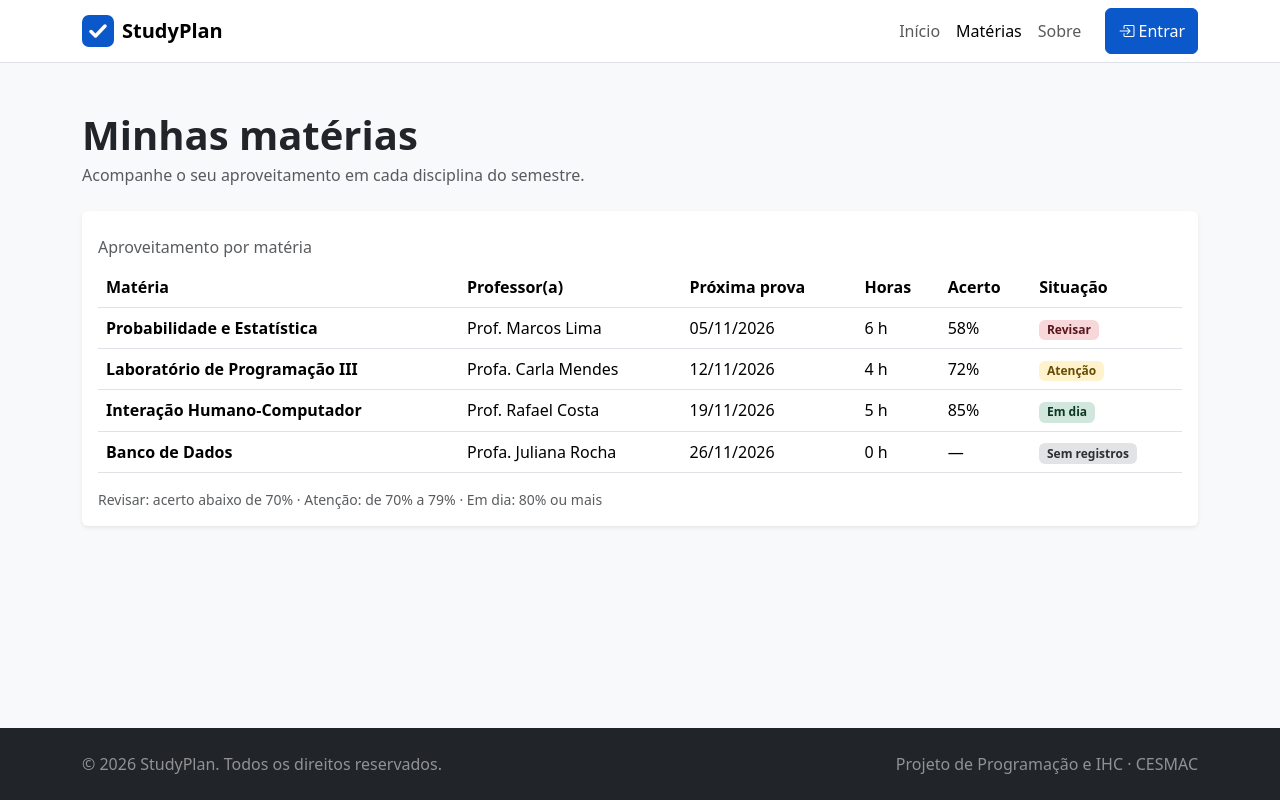
After one commit to joaoebrahim/projeto-programacao-e-ihc, a Flask app: page /materias in a window 1280 px wide. The commit adds this page. Run offline with Flask 3, Linux system fonts and the light colour scheme.

Commit message:
Página Minhas matérias
- Lista de matérias no main.py e rota /materias
- Tabela com horas, acerto e situação de cada matéria
- Selo de situação reutilizável em _partials/situacao.html
- Mensagem para quando não houver matérias
- Link Matérias no menu

```diff
--- a/main.py
+++ b/main.py
@@ -4,6 +4,42 @@ from flask import render_template
 app = Flask(__name__,
     static_url_path='',
     static_folder='static')
+
+
+materias = [
+    {
+        "id": 1,
+        "nome": "Probabilidade e Estatística",
+        "professor": "Prof. Marcos Lima",
+        "prova": "05/11/2026",
+        "horas": 6,
+        "acerto": 58
+    },
+    {
+        "id": 2,
+        "nome": "Laboratório de Programação III",
+        "professor": "Profa. Carla Mendes",
+        "prova": "12/11/2026",
+        "horas": 4,
+        "acerto": 72
+    },
+    {
+        "id": 3,
+        "nome": "Interação Humano-Computador",
+        "professor": "Prof. Rafael Costa",
+        "prova": "19/11/2026",
+        "horas": 5,
+        "acerto": 85
+    },
+    {
+        "id": 4,
+        "nome": "Banco de Dados",
+        "professor": "Profa. Juliana Rocha",
+        "prova": "26/11/2026",
+        "horas": 0,
+        "acerto": 0
+    },
+]
 
 
 @app.get("/")
@@ -25,3 +61,7 @@ def cadastro():
 @app.get("/painel")
 def painel():
     return render_template("painel.html")
+
+@app.get("/materias")
+def minhas_materias():
+    return render_template("materias.html", materias=materias)
--- a/templates/_partials/navbar.html
+++ b/templates/_partials/navbar.html
@@ -15,6 +15,11 @@
                         href="{{ url_for('home') }}">Início</a>
                 </li>
                 <li class="nav-item">
+                    <a class="nav-link {% if request.endpoint == 'minhas_materias' %}active{% endif %}"
+                        {% if request.endpoint == 'minhas_materias' %}aria-current="page"{% endif %}
+                        href="{{ url_for('minhas_materias') }}">Matérias</a>
+                </li>
+                <li class="nav-item">
                     <a class="nav-link {% if request.endpoint == 'about' %}active{% endif %}"
                         {% if request.endpoint == 'about' %}aria-current="page"{% endif %}
                         href="{{ url_for('about') }}">Sobre</a>
--- /dev/null
+++ b/templates/_partials/situacao.html
@@ -0,0 +1,9 @@
+{% if materia.horas == 0 %}
+<span class="badge text-wrap bg-secondary-subtle text-secondary-emphasis">Sem registros</span>
+{% elif materia.acerto < 70 %}
+<span class="badge text-wrap bg-danger-subtle text-danger-emphasis">Revisar</span>
+{% elif materia.acerto < 80 %}
+<span class="badge text-wrap bg-warning-subtle text-warning-emphasis">Atenção</span>
+{% else %}
+<span class="badge text-wrap bg-success-subtle text-success-emphasis">Em dia</span>
+{% endif %}
--- /dev/null
+++ b/templates/materias.html
@@ -0,0 +1,61 @@
+{% extends 'base.html' %}
+
+{% block title %}Minhas matérias · StudyPlan{% endblock %}
+
+{% block content %}
+<section class="py-5">
+    <div class="container">
+        <div class="mb-4">
+            <h1 class="fw-bold mb-1">Minhas matérias</h1>
+            <p class="text-body-secondary mb-0">Acompanhe o seu aproveitamento em cada disciplina do semestre.</p>
+        </div>
+
+        <div class="card border-0 shadow-sm">
+            <div class="card-body p-2 p-sm-3">
+                <div class="table-responsive">
+                    <table class="table align-middle mb-0">
+                        <caption class="caption-top">Aproveitamento por matéria</caption>
+                        <thead>
+                            <tr>
+                                <th scope="col">Matéria</th>
+                                <th scope="col" class="d-none d-md-table-cell">Professor(a)</th>
+                                <th scope="col" class="d-none d-md-table-cell">Próxima prova</th>
+                                <th scope="col">Horas</th>
+                                <th scope="col">Acerto</th>
+                                <th scope="col">Situação</th>
+                            </tr>
+                        </thead>
+                        <tbody>
+                            {% for materia in materias %}
+                            <tr>
+                                <td class="fw-semibold">{{ materia.nome }}</td>
+                                <td class="d-none d-md-table-cell">{{ materia.professor }}</td>
+                                <td class="d-none d-md-table-cell">{{ materia.prova }}</td>
+                                <td>{{ materia.horas }} h</td>
+                                <td>
+                                    {% if materia.horas == 0 %}
+                                    —
+                                    {% else %}
+                                    {{ materia.acerto }}%
+                                    {% endif %}
+                                </td>
+                                <td>{% include '_partials/situacao.html' %}</td>
+                            </tr>
+                            {% else %}
+                            <tr>
+                                <td colspan="6" class="text-center text-body-secondary py-4">
+                                    Nenhuma matéria cadastrada ainda.
+                                </td>
+                            </tr>
+                            {% endfor %}
+                        </tbody>
+                    </table>
+                </div>
+                <p class="small text-body-secondary mt-3 mb-0">
+                    Revisar: acerto abaixo de 70% · Atenção: de 70% a 79% · Em dia: 80% ou mais
+                </p>
+            </div>
+        </div>
+    </div>
+</section>
+{% endblock %}
```
Also changed, not shown: README.md.
